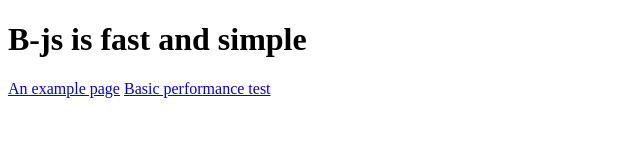
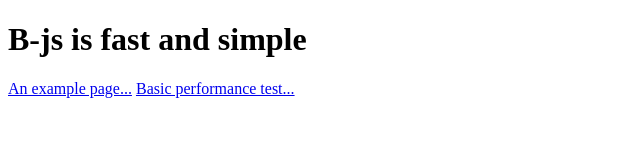
Before and after one commit to yavuztor/B-js, a website: page index.html in a window 1280 px wide. Shown: the full height of the page, 0-640 px from the left. Drawn offline with Linux system fonts and the light colour scheme.

Commit message:
Another update on index.html

```diff
--- a/index.html
+++ b/index.html
@@ -4,7 +4,7 @@
 </head>
 <body>
 	<h1>B-js is fast and simple</h1>
-	<a href="examples/index.html">An example page</a>
-	<a href="examples/perftest.html">Basic performance test</a>
+	<a href="examples/index.html">An example page...</a>
+	<a href="examples/perftest.html">Basic performance test...</a>
 </body>
 </html>
```
